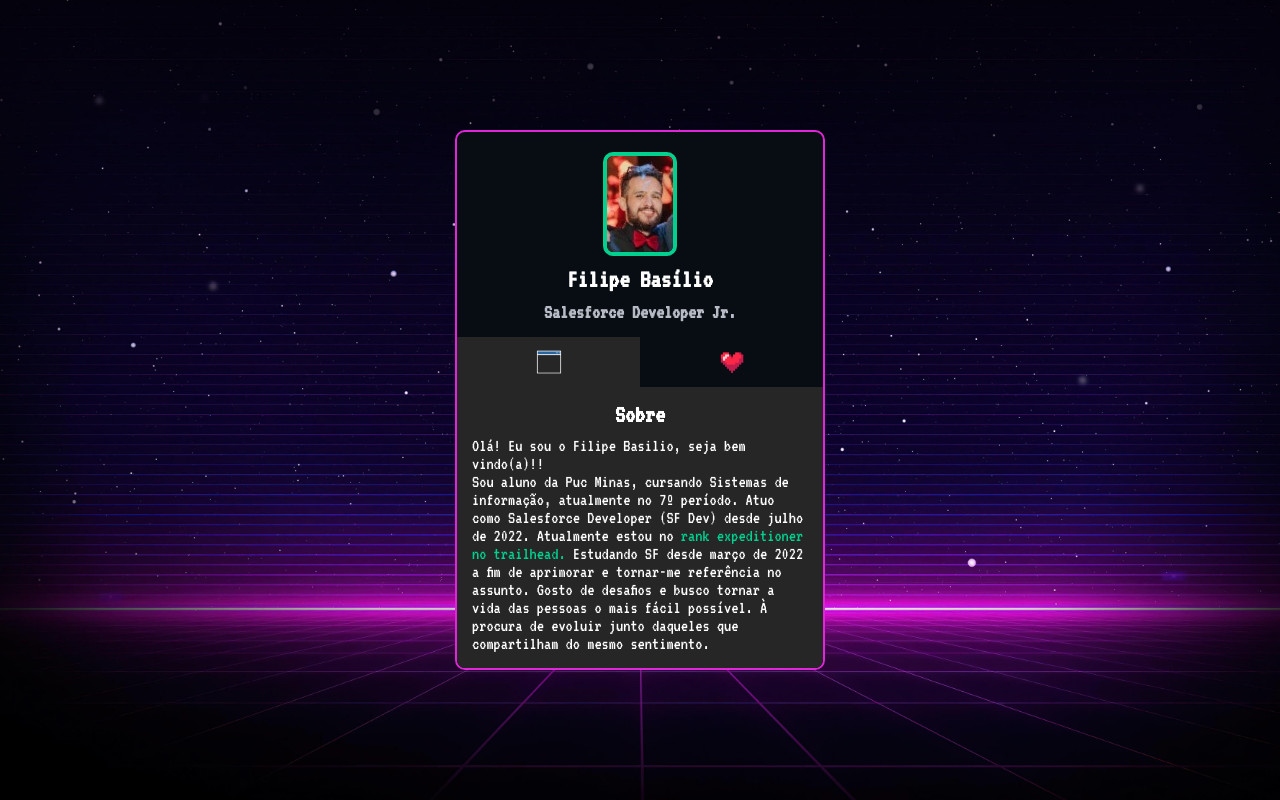
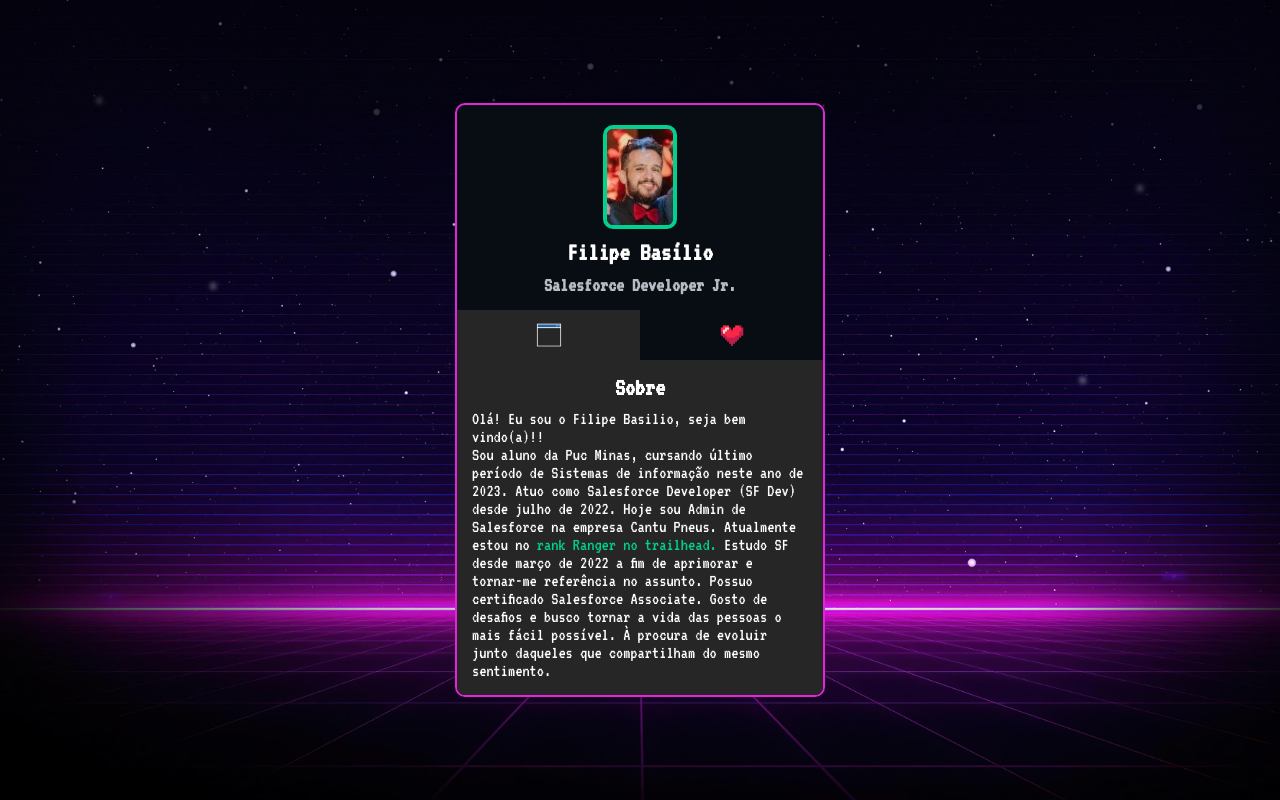
Before and after one commit to fmariano44/portfolio-project, a plain HTML site: page index.html in a window 1280 px wide. Drawn offline with Linux system fonts and the light colour scheme.

Commit message:
Update index.html

```diff
--- a/index.html
+++ b/index.html
@@ -42,9 +42,10 @@
                     <div class="descricao">
                         <p>Olá! Eu sou o Filipe Basilio, seja bem vindo(a)!!</p>
 
-                        <p>Sou aluno da Puc Minas, cursando Sistemas de informação, atualmente no 7º período.
-                            Atuo como Salesforce Developer (SF Dev) desde julho de 2022. Atualmente estou no <span> rank expeditioner no trailhead.</span>
-                            Estudando SF desde março de 2022 a fim de aprimorar e tornar-me referência no assunto.
+                        <p>Sou aluno da Puc Minas, cursando último período de Sistemas de informação neste ano de 2023.
+                            Atuo como Salesforce Developer (SF Dev) desde julho de 2022. Hoje sou Admin de Salesforce na empresa Cantu Pneus.
+                            Atualmente estou no <span> rank Ranger no trailhead.</span>
+                            Estudo SF desde março de 2022 a fim de aprimorar e tornar-me referência no assunto. Possuo certificado Salesforce Associate.
                             Gosto de desafios e busco tornar a vida das pessoas o mais fácil possível. À procura
                             de evoluir junto daqueles que compartilham do mesmo sentimento.
                         </p>
@@ -56,7 +57,7 @@
 
                     <ul class="redes-sociais">
                         <li>
-                            <a href="https://drive.google.com/file/d/18sZFM2JADiMkhu-urKzWgt43MTpbeowd/view?usp=sharing"
+                            <a href="https://drive.google.com/file/d/1T068kGOP0W2cLlWFA8IpD60CVA2JBhof/view?usp=share_link"
                             target="_blank" class="curriculo">Currículo</a>
                         </li>
 
```
